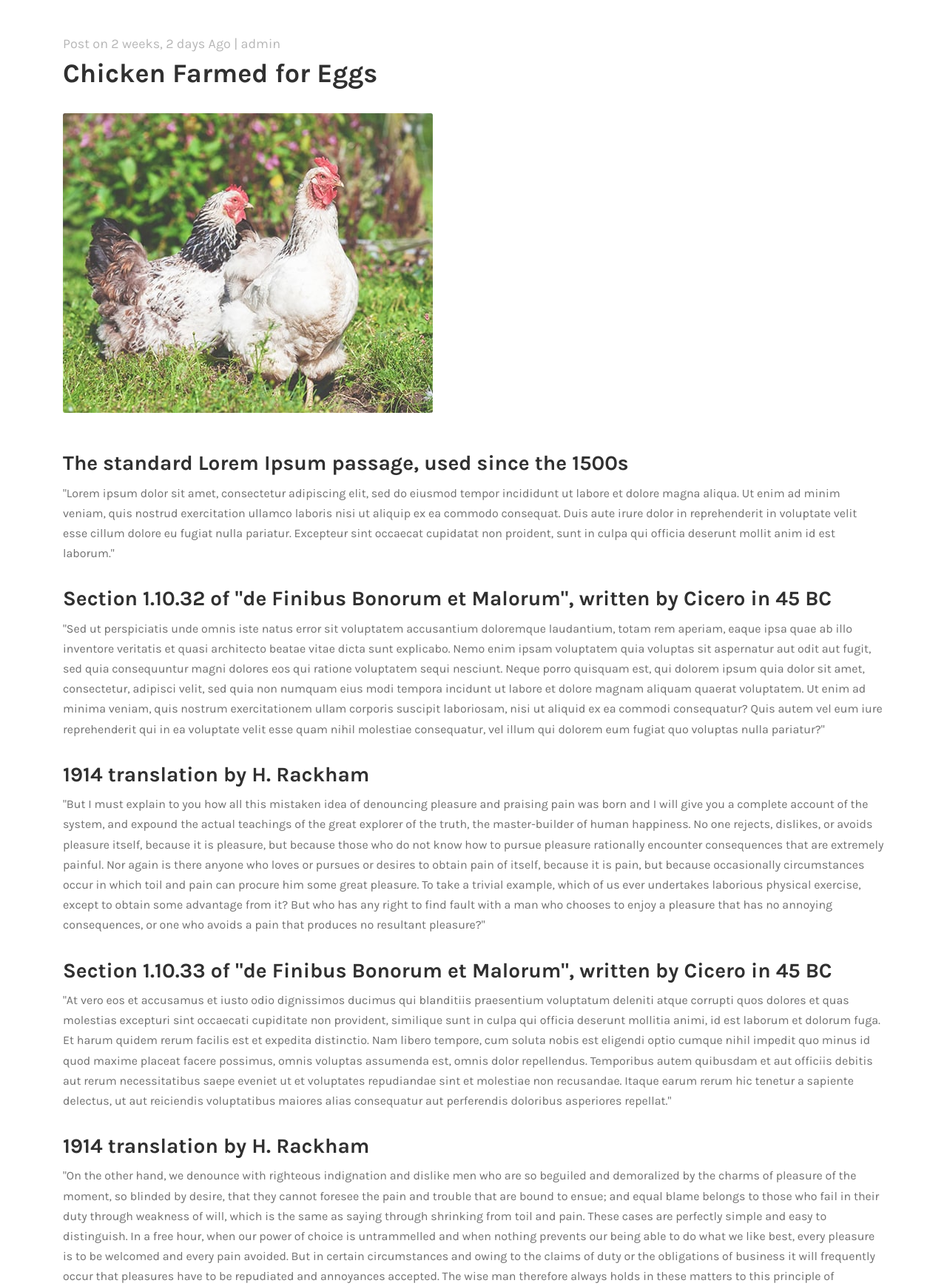
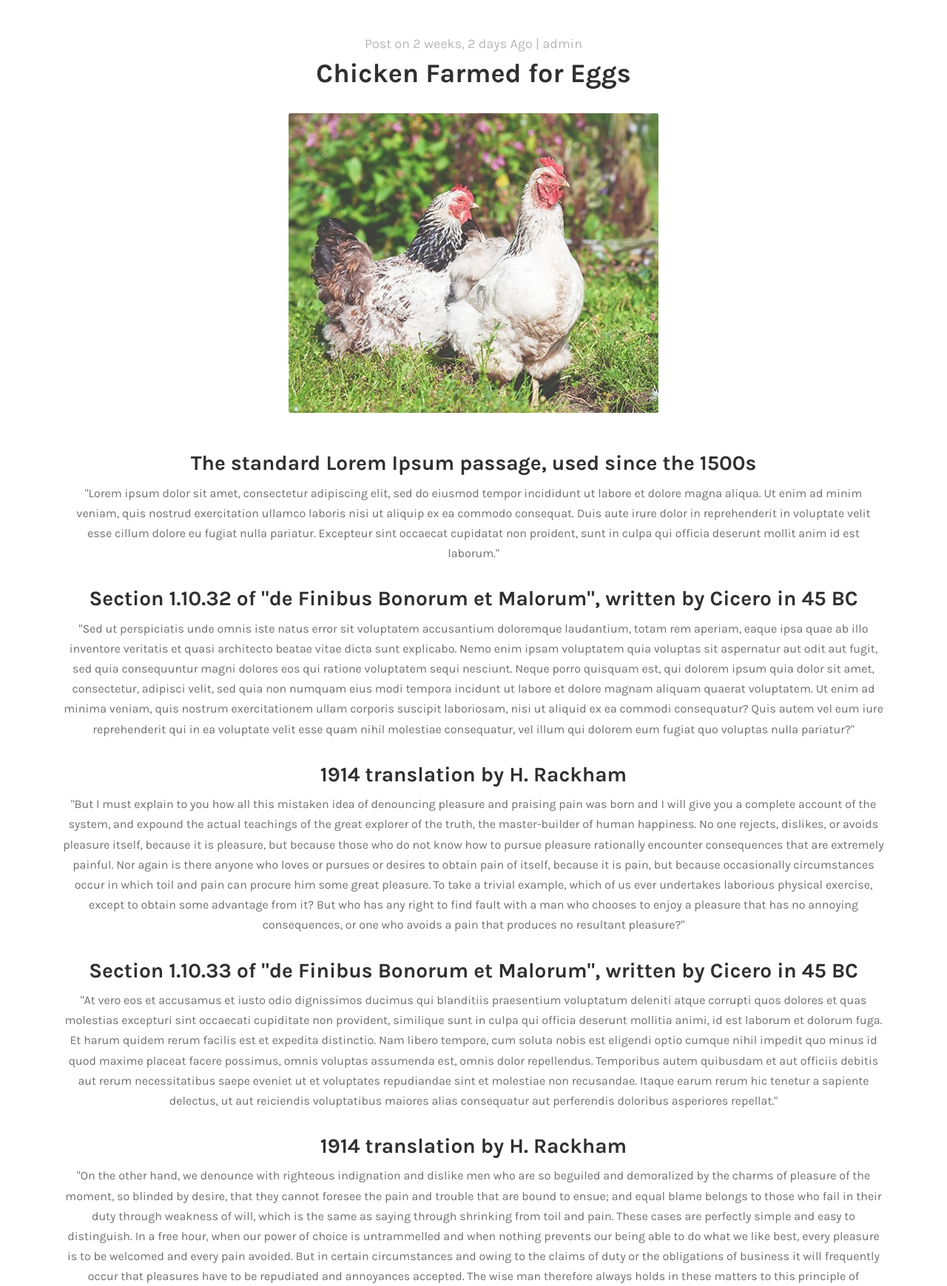
Before and after one commit to ibby360/AgriBizz, a Django app: a page that uses templates/practice_details.html in a window 1280 px wide. Shown: the part 193-1931 px from the top of the page at 74% size. Run offline with Django 3.2, Linux system fonts and the light colour scheme; data comes from the database, SQL or seed files in the repository; some libraries are stand-ins or nearby versions.

Commit message:
Align text center

```diff
--- a/templates/practice_details.html
+++ b/templates/practice_details.html
@@ -20,15 +20,15 @@
   <section class="news-details-area section-padding-0-100">
     <div class="container">
       <div class="row">
-        <div class="col-12">
+        <div class="col-12 mb-50">
           <!-- News Details Content -->
-          <div class="news-details-content">
+          <div class="news-details-content text-center">
             <h6>Post on <a href="#" class="post-date">{{ post.date_created | timesince }}</a> Ago <a href="#" class="post-author">| {{ post.author }}</a></h6>
             <h2 class="post-title">{{ post.title }}</h2>
             <div class="benefits-thumbnail mb-50">
                     <img src="{{ post.thumbnail.url}}" alt="">
                 </div>
-              <div>
+              <div >
                 {{ post.content | safe }}
               </div>
 
```
